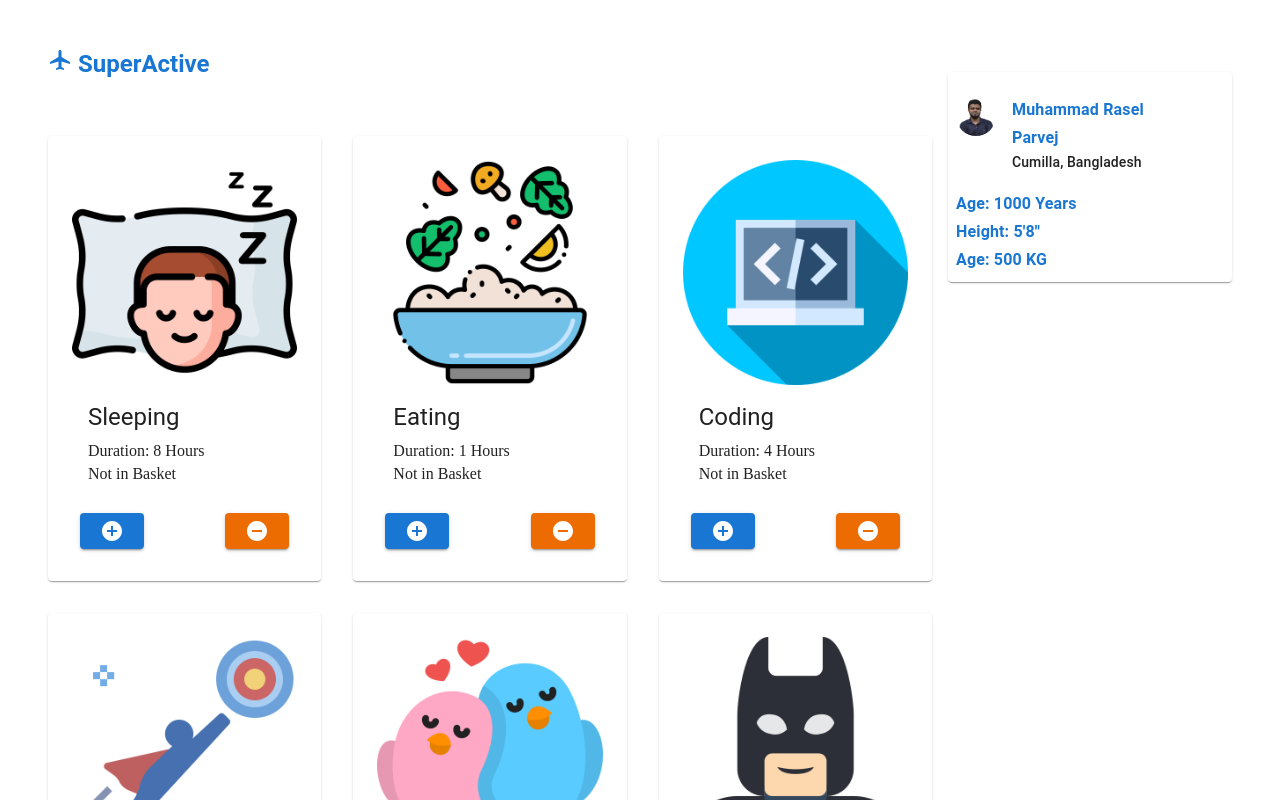
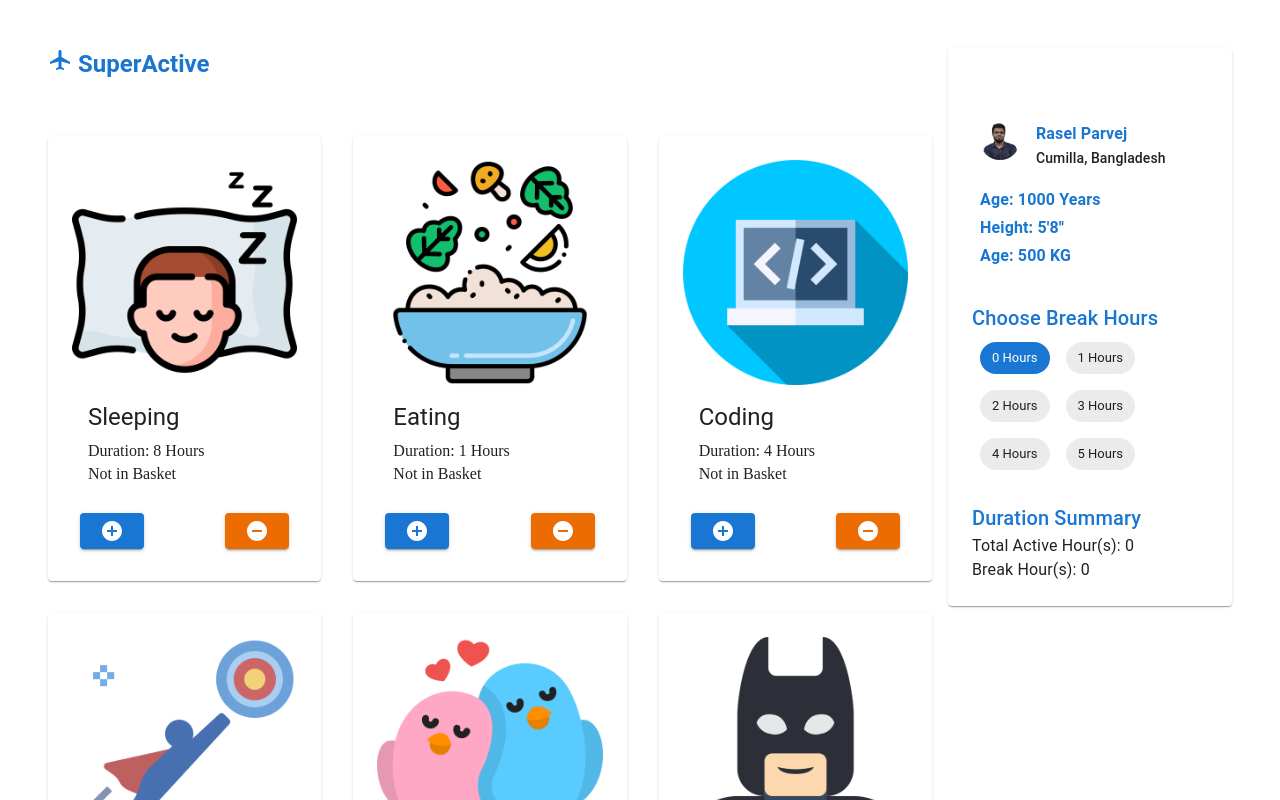
Before and after one commit to RaselParvejABC/superactive, a React (Create React App) app: page / in a window 1280 px wide. Shown: the top 800 px of the page. Built offline with nearby package versions, Linux system fonts and the light colour scheme.

Commit message:
Break Hours Works

```diff
--- a/src/business-logic/LocalStorage.js
+++ b/src/business-logic/LocalStorage.js
@@ -21,8 +21,8 @@ const setSelection = (selectedIDs) => {
 };
 
 export {
-  setBreakDuration,
-  getBreakDuration,
+  setBreakDuration as setBreakDurationToStorage,
+  getBreakDuration as getBreakDurationFromStorage,
   getSelection as getSelectionFromStorage,
   setSelection as setSelectionToStorage,
 };
--- a/src/components/ActivityBasket/ActivityBasket.js
+++ b/src/components/ActivityBasket/ActivityBasket.js
@@ -1,19 +1,53 @@
 import React from "react";
 import Paper from "@mui/material/Paper";
 import Person from "../Person/Person";
+import BreakDurationChooser from "../BreakDurationChooser/BreakDurationChooser";
+import TotalDuration from "../TotalDuration/TotalDuration";
+import {
+  getBreakDurationFromStorage,
+  setBreakDurationToStorage,
+} from "../../business-logic/LocalStorage";
 
 const ActivityBasket = ({ activities, selectedIDs }) => {
+  const [breakDuration, setBreakDuration] = React.useState(0);
+
+  const onNewDurationChoose = (newDuration) => {
+    setBreakDurationToStorage(newDuration);
+    setBreakDuration(newDuration);
+  };
+
+  const calculateActivityDuration = () => {
+    let totalHours = 0;
+
+    console.log(Object.keys(selectedIDs));
+
+    return totalHours;
+  };
+
+  React.useEffect(() => {
+    setBreakDuration(getBreakDurationFromStorage());
+  }, []);
+
   return (
-    <Paper>
+    <Paper sx={{ p: 3 }}>
       <Person
         image="/images/me.jpg"
-        name="Muhammad Rasel Parvej"
+        name="Rasel Parvej"
         location="Cumilla, Bangladesh"
         height="5'8''"
         weight="500"
         age="1000"
       ></Person>
 
+      <BreakDurationChooser
+        breakDuration={breakDuration}
+        onNewDurationChoose={onNewDurationChoose}
+      ></BreakDurationChooser>
+
+      <TotalDuration
+        activityDuration={calculateActivityDuration()}
+        breakDuration={breakDuration}
+      ></TotalDuration>
     </Paper>
   );
 };
--- /dev/null
+++ b/src/components/BreakDurationChooser/BreakDurationChooser.js
@@ -0,0 +1,24 @@
+import React from "react";
+import Typography from "@mui/material/Typography";
+import Chip from "@mui/material/Chip";
+
+const BreakDurationChooser = ({ breakDuration, onNewDurationChoose }) => {
+  return (
+    <>
+      <Typography color="primary" variant="h6" sx={{ mt: 3 }}>
+        Choose Break Hours
+      </Typography>
+      {[0, 1, 2, 3, 4, 5].map((duration) => (
+        <Chip
+          label={`${duration} Hours`}
+          color={breakDuration === duration ? "primary" : "default"}
+          key={duration}
+          sx={{ m: 1 }}
+          onClick={() => onNewDurationChoose(duration)}
+        ></Chip>
+      ))}
+    </>
+  );
+};
+
+export default BreakDurationChooser;
--- /dev/null
+++ b/src/components/TotalDuration/TotalDuration.js
@@ -0,0 +1,20 @@
+import React from "react";
+import Typography from "@mui/material/Typography";
+
+const TotalDuration = ({ activityDuration, breakDuration }) => {
+  return (
+    <>
+      <Typography color="primary" variant="h6" sx={{ mt: 3 }}>
+        Duration Summary
+      </Typography>
+      <Typography>
+        {`Total Active Hour(s): ${activityDuration}`}
+      </Typography>
+      <Typography>
+        {`Break Hour(s): ${breakDuration}`}
+      </Typography>
+    </>
+  );
+};
+
+export default TotalDuration;
```
